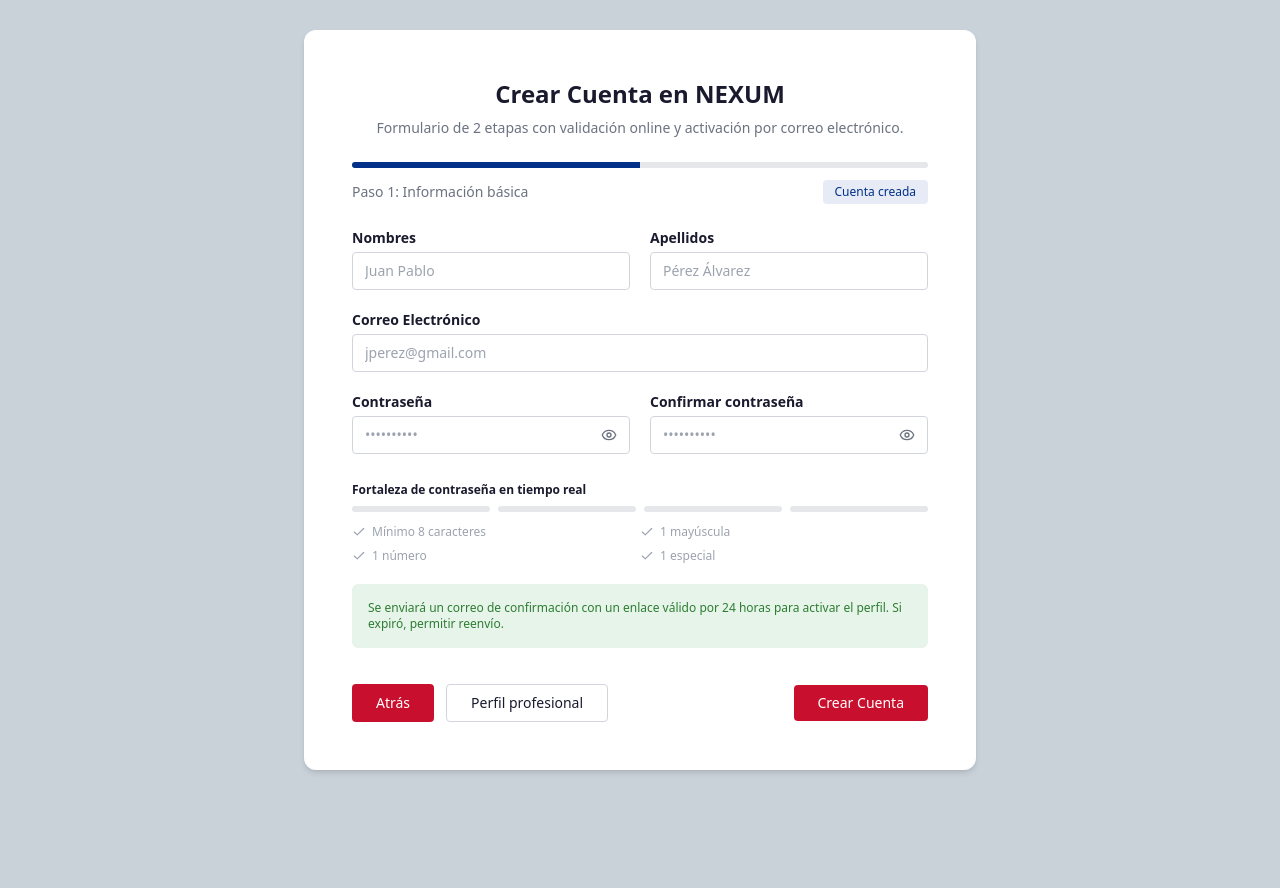
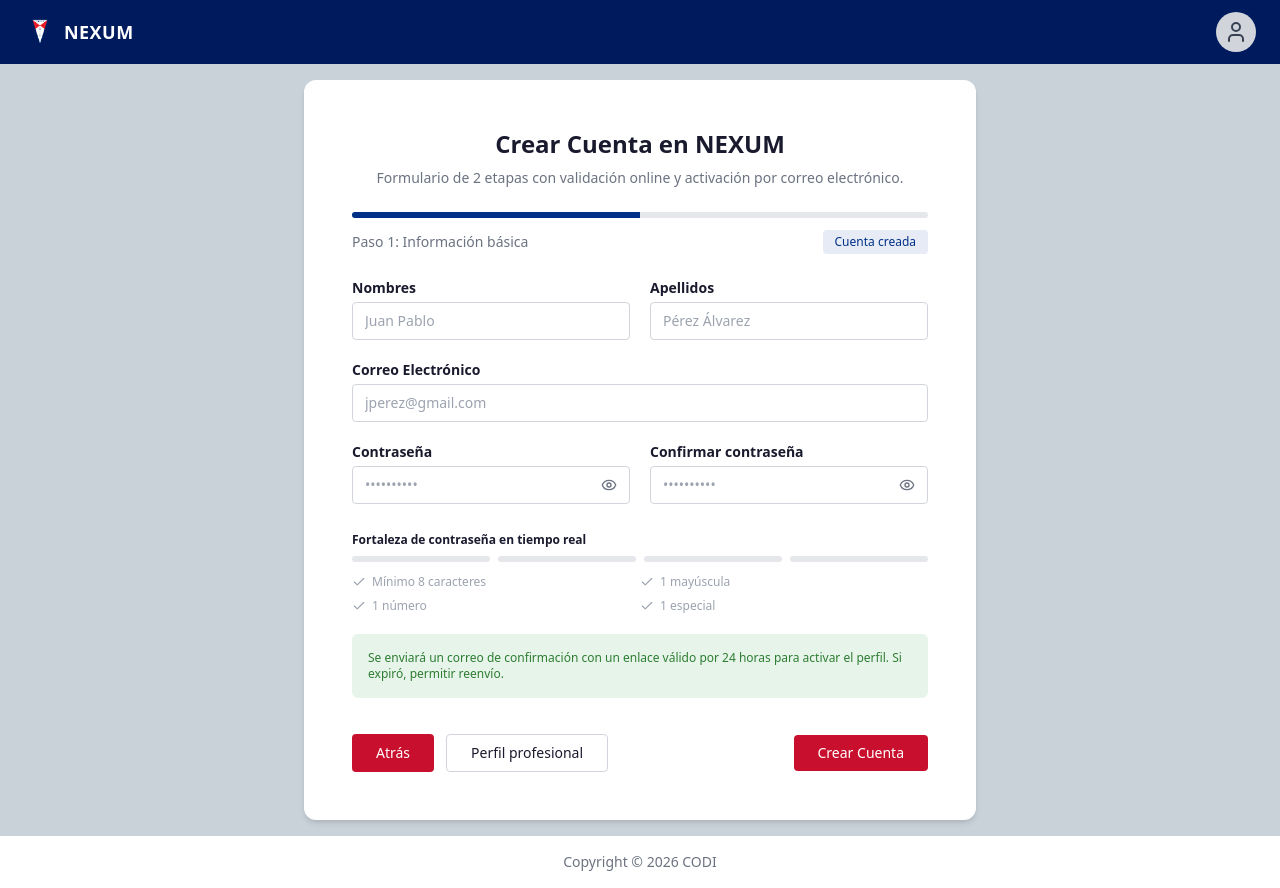
Before and after one commit to maisimo365/nexum-frontend, a React (Vite) app: page /register in a window 1280 px wide. Before the commit the page ends 800 px from the top, so only its background shows below. Built offline with nearby package versions, Linux system fonts and the light colour scheme.

Commit message:
header y footer en la hu3

```diff
--- a/src/pages/auth/ForgotPasswordPage.tsx
+++ b/src/pages/auth/ForgotPasswordPage.tsx
@@ -2,6 +2,7 @@
 import { useNavigate } from "react-router-dom";
 import { Mail } from "lucide-react";
 import { forgotPasswordService } from "../../services/auth.service";
+import Navbar from "../../components/ui/Navbar";
 
 export default function ForgotPasswordPage() {
   const navigate = useNavigate();
@@ -61,6 +62,7 @@
 
   return (
     <div className="min-h-screen flex flex-col bg-background">
+      <Navbar />
       <div className="flex-1 flex items-center justify-center p-4">
         <div className="w-full max-w-lg bg-surface rounded-xl shadow-md p-8 md:p-12">
 
@@ -129,7 +131,7 @@
       </div>
 
       {/* Footer */}
-      <footer className="text-center text-xs text-gray-500 py-4 bg-white border-t border-gray-200 border-dashed">
+      <footer className="text-center text-sm text-gray-500 py-4 bg-white">
         Copyright © 2026 CODI
       </footer>
     </div>
--- a/src/pages/auth/RegisterPage.tsx
+++ b/src/pages/auth/RegisterPage.tsx
@@ -2,6 +2,7 @@
 import { useNavigate } from "react-router-dom";
 import { Check, Eye, EyeOff, Mail, User } from "lucide-react";
 import { registerService } from "../../services/auth.service";
+import Navbar from "../../components/ui/Navbar";
 
 export default function RegisterPage() {
   const navigate = useNavigate();
@@ -107,6 +108,7 @@
 
   return (
     <div className="min-h-screen flex flex-col bg-background">
+      <Navbar />
       <div className="flex-1 flex items-center justify-center p-4">
         <div className="w-full max-w-2xl bg-surface rounded-xl shadow-md p-8 md:p-12 relative overflow-hidden">
 
@@ -389,7 +391,9 @@
       </div>
 
       {/* Footer */}
-
+      <footer className="text-center text-sm text-gray-500 py-4 bg-white">
+        Copyright © 2026 CODI
+      </footer>
     </div>
   );
 }
--- a/src/pages/auth/ResetPasswordPage.tsx
+++ b/src/pages/auth/ResetPasswordPage.tsx
@@ -2,6 +2,7 @@
 import { useNavigate, useSearchParams } from "react-router-dom";
 import { Eye, EyeOff } from "lucide-react";
 import { resetPasswordService } from "../../services/auth.service";
+import Navbar from "../../components/ui/Navbar";
 
 export default function ResetPasswordPage() {
   const navigate = useNavigate();
@@ -67,6 +68,7 @@
 
   return (
     <div className="min-h-screen flex flex-col bg-background">
+      <Navbar />
       <div className="flex-1 flex items-center justify-center p-4">
         <div className="w-full max-w-lg bg-surface rounded-xl shadow-md p-8 md:p-12">
 
@@ -166,7 +168,9 @@
       </div>
 
       {/* Footer */}
-
+      <footer className="text-center text-sm text-gray-500 py-4 bg-white">
+        Copyright © 2026 CODI
+      </footer>
     </div>
   );
 }
```
